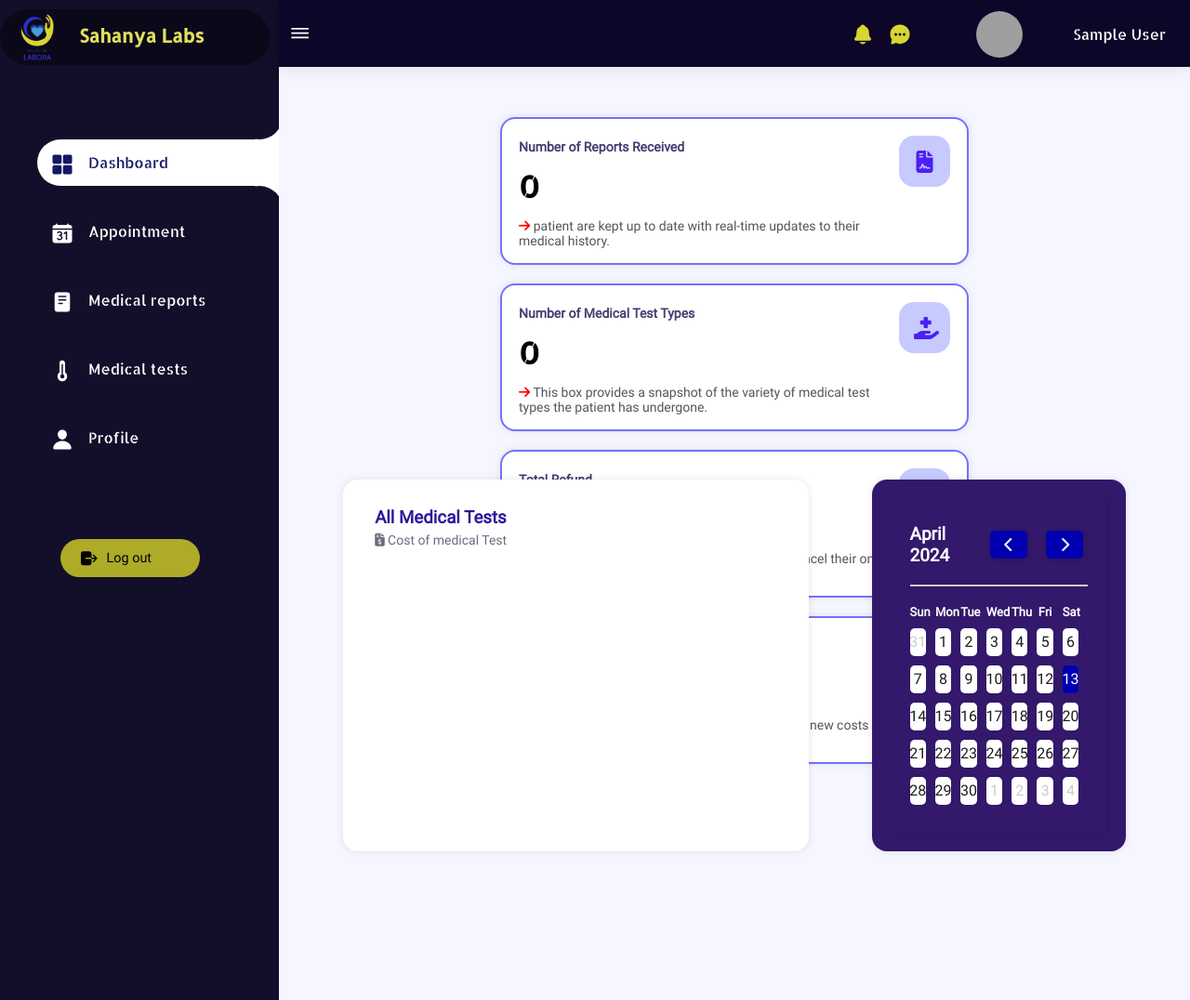
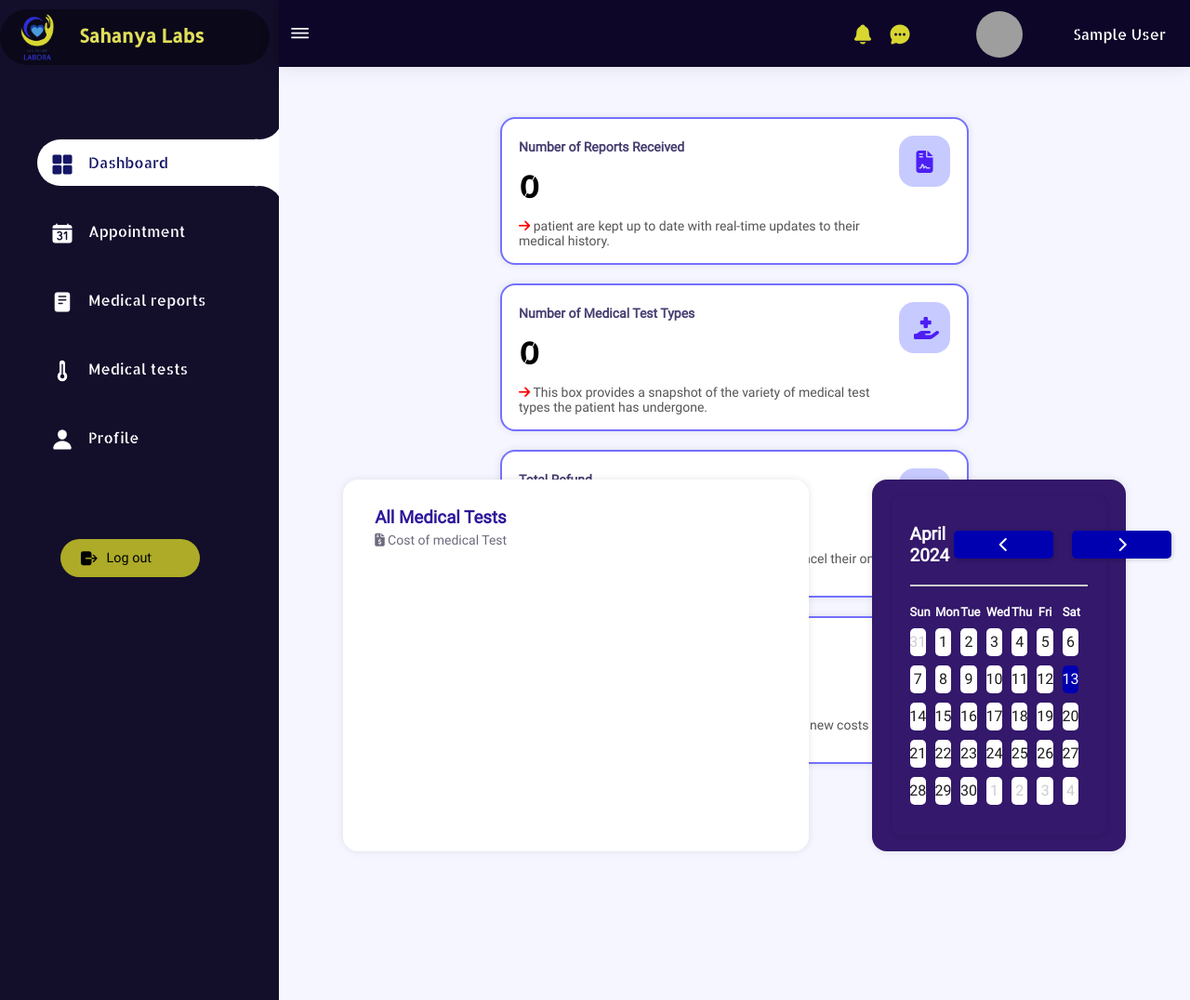
Before and after one commit to Buddhi098/LABORA, a PHP site: page /labora/PatientDashboard/dashboard in a window 1280 px wide. Shown: the whole page at 93% size. Run offline with PHP 8.4, Linux system fonts and the light colour scheme; the visitor is signed in with stand-in values (Sample User, id 1); data that the repository does not hold is empty; some libraries are stand-ins or nearby versions; grey boxes are pictures that could not be loaded.

Commit message:
update nevbar styles

```diff
--- a/public/css/components/nevbar.css
+++ b/public/css/components/nevbar.css
@@ -319,14 +319,15 @@ body
 /* simple button styles */
 
 .btn {
-    padding: 7px 20px;
+	padding: 9px 20px;
 	font-size: 13px;
 	border: none;
 	border-radius: 5px;
 	cursor: pointer;
 	box-shadow: 1px 1px 5px rgba(0, 0, 0, 0.2);
 	transition: all 0.3s ease;
-    margin:0 5px
+	margin: 0 5px;
+	min-width: 107px;
 }
 
   /* Button 1 */
```
Lines whose indentation alone changed are shown as unchanged.
